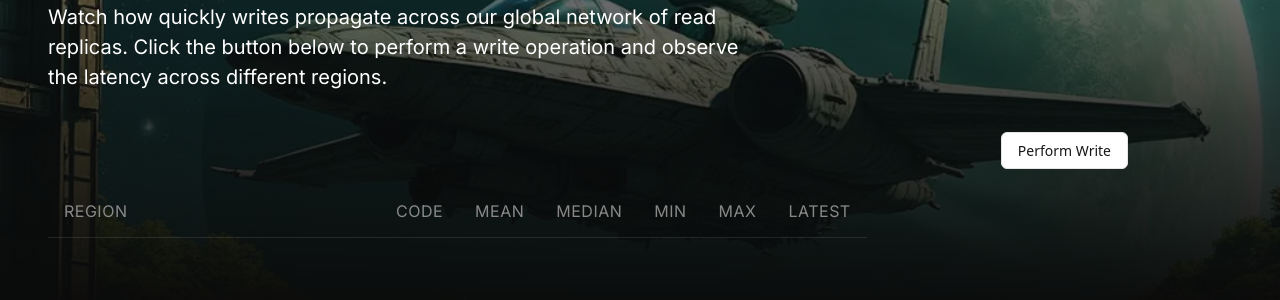
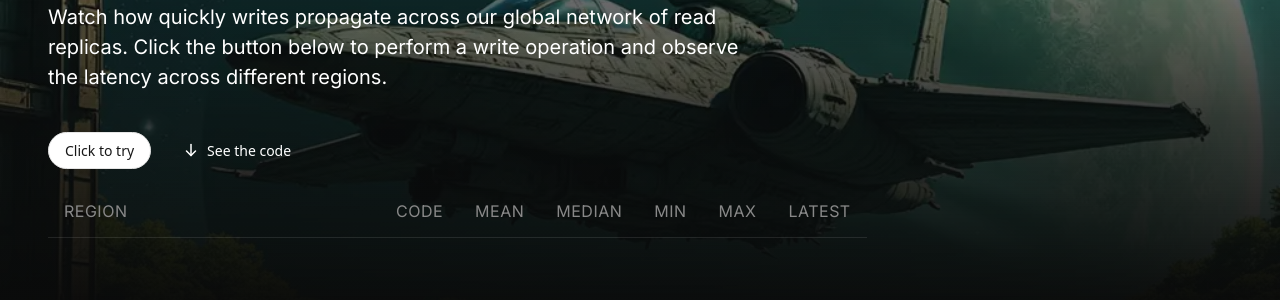
Before and after one commit to outerbase/globe, a website with bundled scripts: page index.html in a window 1280 px wide. Shown: the part 362-662 px from the top of the page. Built offline with nearby package versions, Linux system fonts and the light colour scheme; no server answers; a web font is replaced by a local one.

Commit message:
See code button

```diff
--- a/global.css
+++ b/global.css
@@ -141,7 +141,7 @@ h1 {
     gap: 1rem;
     align-items: center;
     margin-bottom: 16px;
-    justify-content: flex-end;
+    /* justify-content: flex-end; */
     max-width: 1080px;
 }
 
@@ -300,7 +300,7 @@ tr:hover td {
     align-items: center;
     gap: 0.5rem;
     padding: 8px 16px;
-    border-radius: 6px;
+    border-radius: 99px;
     font-weight: 500;
     font-size: 14px;
     font-family: ui-sans-serif, system-ui, sans-serif, "Apple Color Emoji", "Segoe UI Emoji", "Segoe UI Symbol", "Noto Color Emoji";
@@ -316,3 +316,36 @@ tr:hover td {
         background: #f2f2f2;
     }
 }
+
+.code-button {
+    display: inline-flex;
+    align-items: center;
+    gap: 0.5rem;
+    padding: 8px 16px;
+    font-weight: 500;
+    font-size: 14px;
+    font-family: ui-sans-serif, system-ui, sans-serif, "Apple Color Emoji", "Segoe UI Emoji", "Segoe UI Symbol", "Noto Color Emoji";
+    cursor: pointer;
+    user-select: none;
+    transition: all 0.2s ease;
+    background: transparent;
+    color: white;
+    border: none;
+}
+
+.code-button svg {
+    transition: transform 0.2s ease;
+}
+
+.code-button:hover svg {
+    animation: bounce 0.5s ease infinite;
+}
+
+@keyframes bounce {
+    0%, 100% {
+        transform: translateY(0);
+    }
+    50% {
+        transform: translateY(2px);
+    }
+}
--- a/index.html
+++ b/index.html
@@ -27,7 +27,14 @@
         </p>
 
         <div class="controls">
-            <button class="write-button" id="writeButton">Perform Write</button>
+            <button class="write-button" id="writeButton">Click to try</button>
+            <button class="code-button" id="writeButton">
+                <svg xmlns="http://www.w3.org/2000/svg" width="16" height="16" viewBox="0 0 16 16">
+                    <line x1="8" y1="2.5" x2="8" y2="13.5" stroke="currentColor" stroke-linecap="round" stroke-linejoin="round" stroke-width="1.5"/>
+                    <polyline points="3.5 9 8 13.5 12.5 9" fill="none" stroke="currentColor" stroke-linecap="round" stroke-linejoin="round" stroke-width="1.5"/>
+                </svg>
+                See the code
+            </button>
             <!-- <span class="last-write" id="lastWrite"></span> -->
         </div>
 
```
